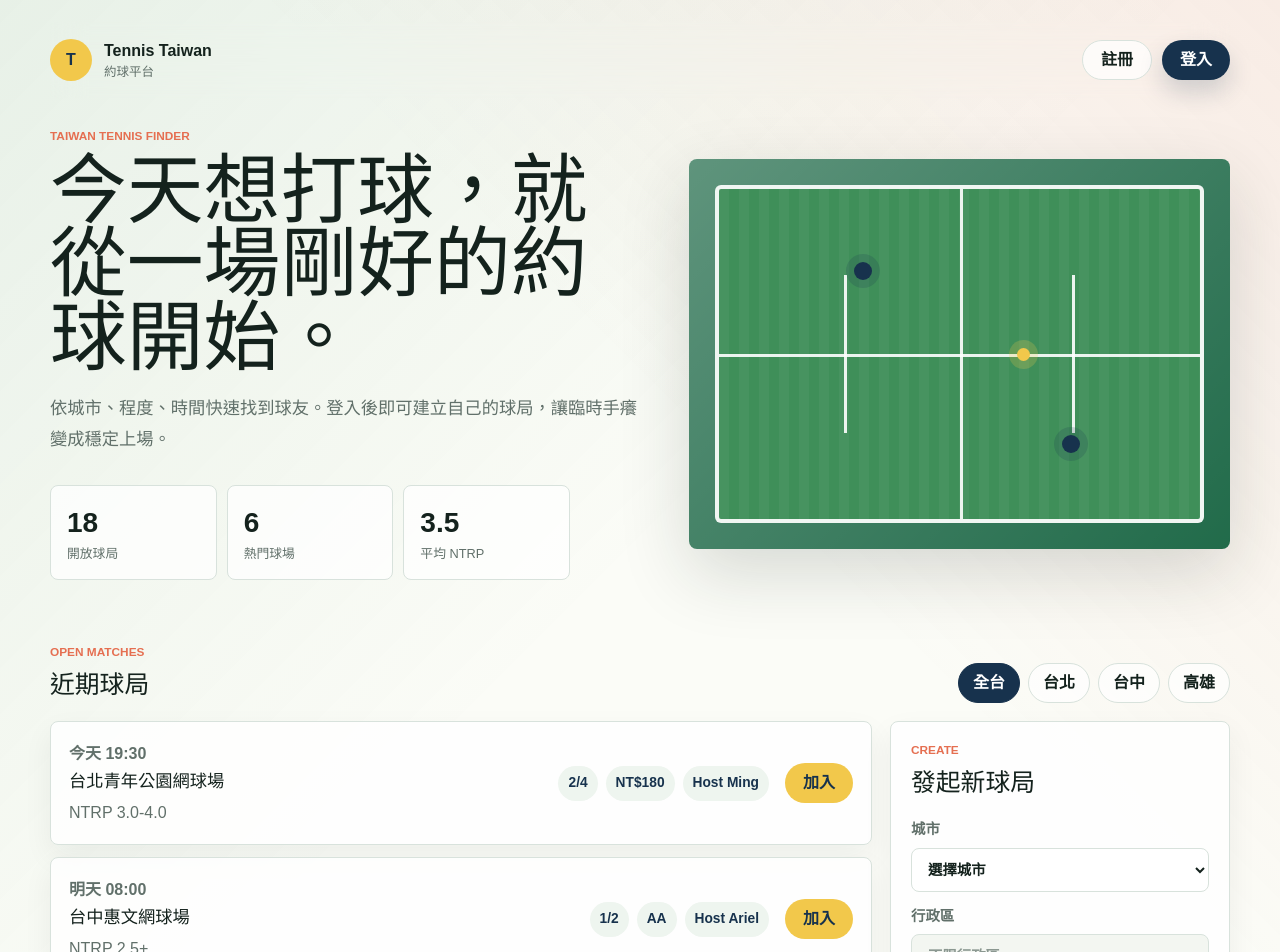
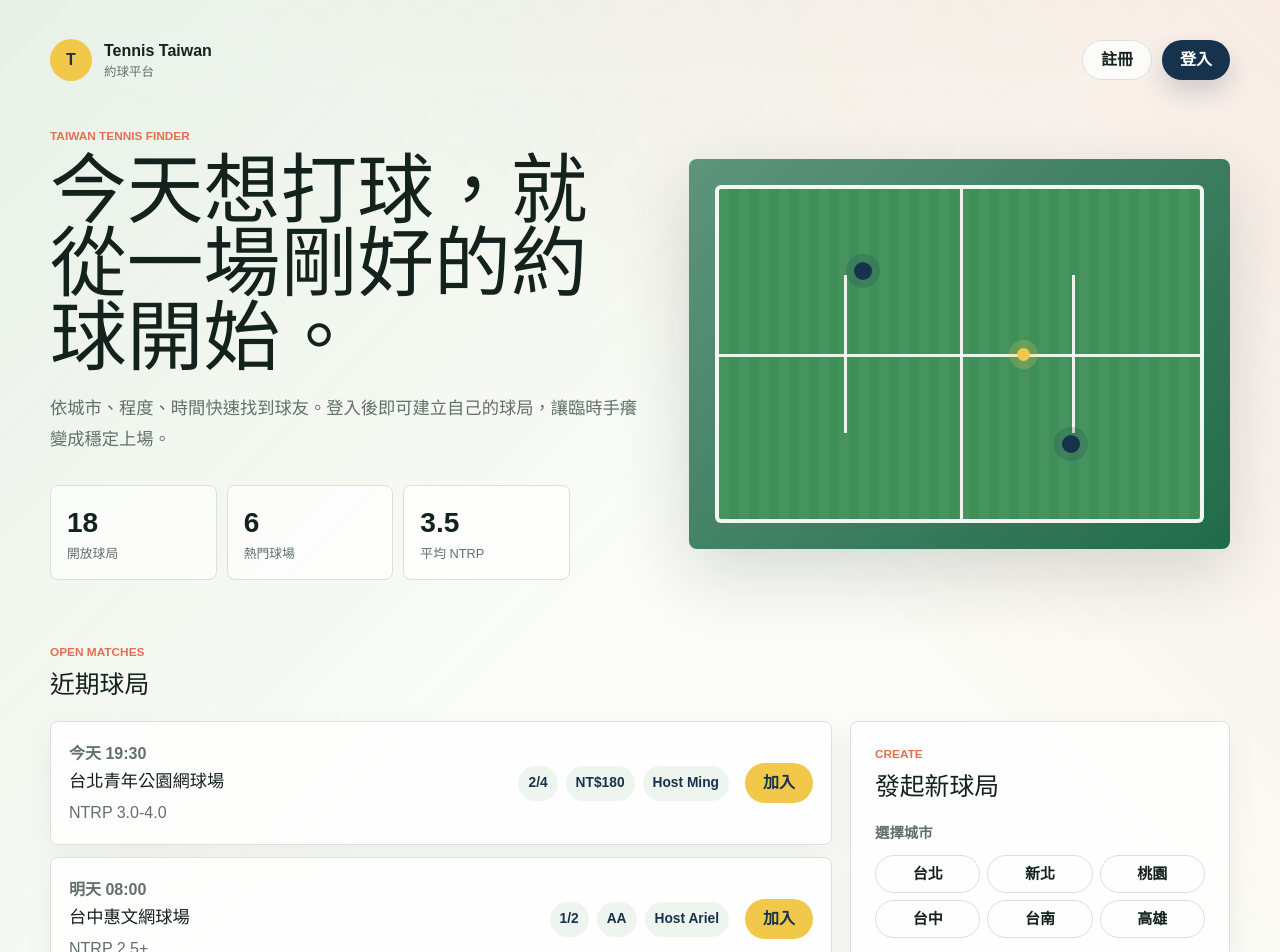
Before and after one commit to quasong/tennis-taiwan, a Next.js app: page / in a window 1280 px wide. Shown: the top 952 px of the page. Built offline with nearby package versions, Linux system fonts and the light colour scheme.

Commit message:
six cities adjust

```diff
--- a/app/components/TennisHome.tsx
+++ b/app/components/TennisHome.tsx
@@ -500,6 +500,15 @@ export default function TennisHome() {
     }
   }
 
+  function handleCitySelect(city: string) {
+    setSelectedCity(city);
+    setSelectedDistrict("");
+    setSelectedCourtId("");
+    setCourts([]);
+    setCourtsStatus("正在載入球場...");
+    setCreateStatus("");
+  }
+
   async function handleCreateMatch(event: FormEvent<HTMLFormElement>) {
     event.preventDefault();
     setCreateStatus("");
@@ -638,20 +647,6 @@ export default function TennisHome() {
             <p className="eyebrow">Open matches</p>
             <h2>近期球局</h2>
           </div>
-          <div className="filters" aria-label="篩選條件">
-            <button className="filter-chip active" type="button">
-              全台
-            </button>
-            <button className="filter-chip" type="button">
-              台北
-            </button>
-            <button className="filter-chip" type="button">
-              台中
-            </button>
-            <button className="filter-chip" type="button">
-              高雄
-            </button>
-          </div>
         </div>
 
         <div className="content-grid">
@@ -678,32 +673,24 @@ export default function TennisHome() {
           <aside className="create-panel" aria-label="建立球局">
             <p className="eyebrow">Create</p>
             <h2>發起新球局</h2>
+            <div className="city-field">
+              <span className="field-caption">選擇城市</span>
+              <div className="city-toggle" aria-label="選擇城市">
+                {municipalities.map(({ city }) => (
+                  <button
+                    className={`filter-chip ${
+                      selectedCity === city ? "active" : ""
+                    }`}
+                    key={city}
+                    onClick={() => handleCitySelect(city)}
+                    type="button"
+                  >
+                    {city}
+                  </button>
+                ))}
+              </div>
+            </div>
             <form className="compact-form" onSubmit={handleCreateMatch}>
-              <label>
-                城市
-                <select
-                  onChange={(event) => {
-                    setSelectedCity(event.target.value);
-                    setSelectedDistrict("");
-                    setSelectedCourtId("");
-                    setCourts([]);
-                    setCourtsStatus(
-                      event.target.value ? "正在載入球場..." : ""
-                    );
-                    setCreateStatus("");
-                  }}
-                  required
-                  value={selectedCity}
-                >
-                  <option value="">選擇城市</option>
-                  {municipalities.map(({ city }) => (
-                    <option key={city} value={city}>
-                      {city}
-                    </option>
-                  ))}
-                </select>
-              </label>
-
               <label>
                 行政區
                 <select
--- a/app/globals.css
+++ b/app/globals.css
@@ -374,9 +374,34 @@ button {
   color: #fff;
 }
 
+.city-field {
+  display: grid;
+  gap: 10px;
+  margin-top: 18px;
+}
+
+.field-caption {
+  color: var(--muted);
+  font-size: 0.9rem;
+  font-weight: 800;
+}
+
+.city-toggle {
+  display: grid;
+  grid-template-columns: repeat(3, minmax(0, 1fr));
+  gap: 7px;
+}
+
+.city-toggle .filter-chip {
+  min-width: 0;
+  min-height: 38px;
+  padding: 0 8px;
+  font-size: 0.94rem;
+}
+
 .content-grid {
   display: grid;
-  grid-template-columns: minmax(0, 1fr) 340px;
+  grid-template-columns: minmax(0, 1fr) 380px;
   gap: 18px;
   align-items: start;
 }
@@ -444,14 +469,14 @@ button {
 }
 
 .create-panel {
-  padding: 20px;
+  padding: 24px;
 }
 
 .compact-form,
 .auth-form {
   display: grid;
   gap: 14px;
-  margin-top: 18px;
+  margin-top: 20px;
 }
 
 label {
@@ -652,6 +677,10 @@ textarea:disabled {
   .match-meta {
     justify-content: flex-start;
   }
+
+  .city-toggle {
+    grid-template-columns: repeat(3, minmax(0, 1fr));
+  }
 }
 
 @media (max-width: 520px) {
@@ -691,6 +720,10 @@ textarea:disabled {
     min-height: 210px;
   }
 
+  .city-toggle {
+    grid-template-columns: repeat(2, minmax(0, 1fr));
+  }
+
   .user-pill {
     max-width: 100%;
   }
```
